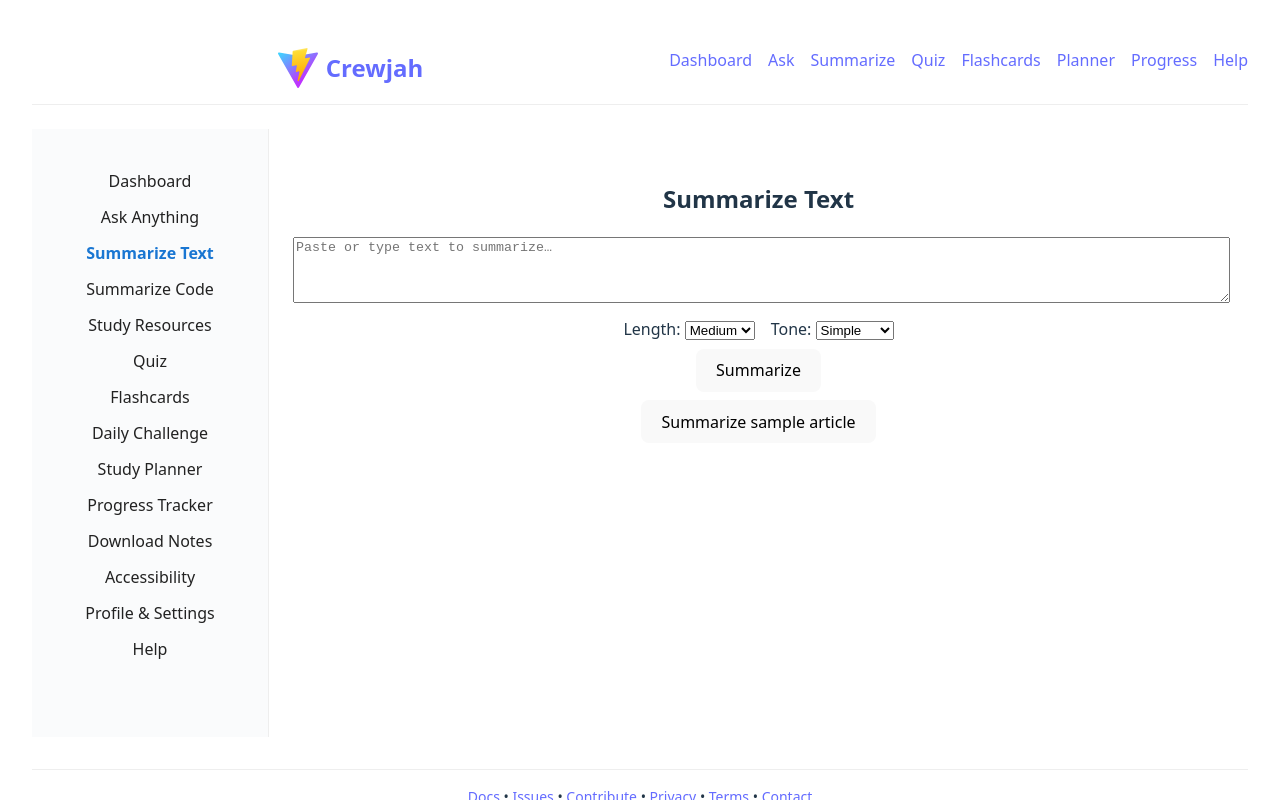
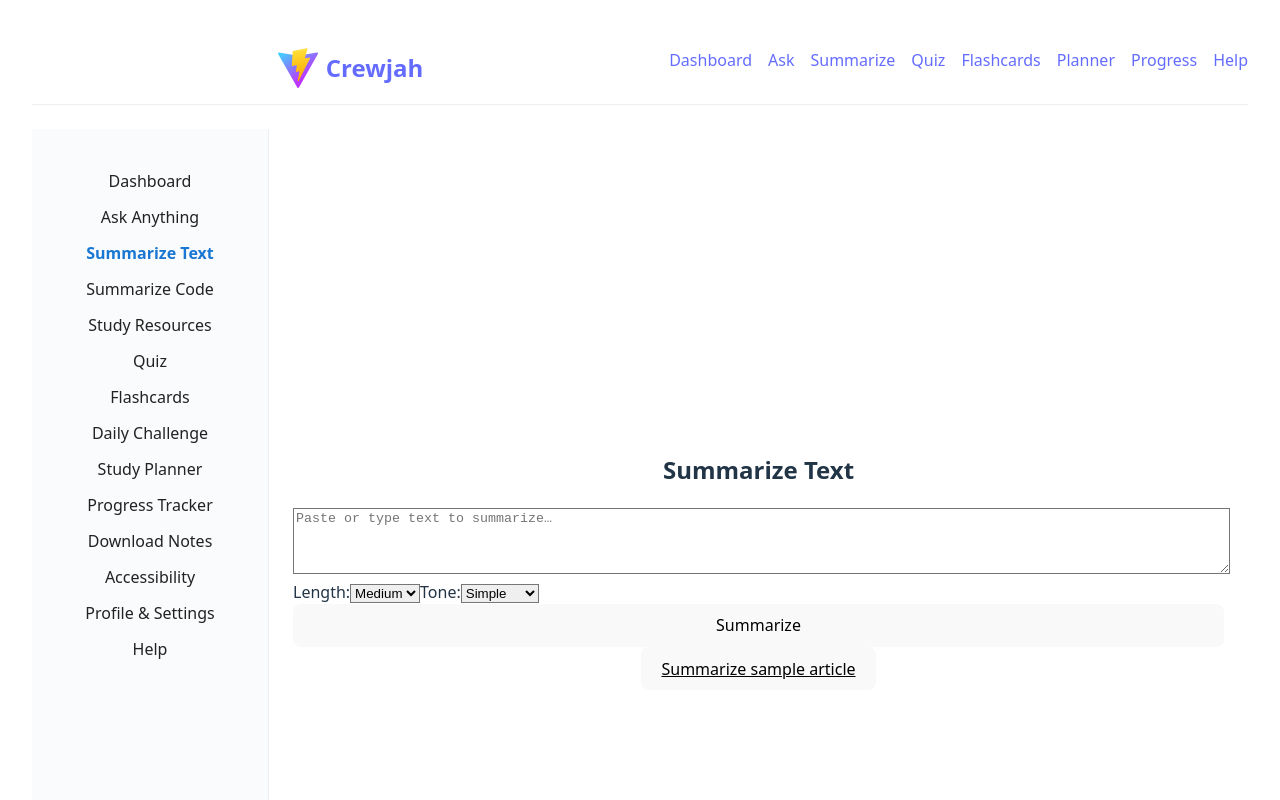
Before and after one commit to Crewjah/Crewjah, a React (Vite) app in the folder client/: page /summarize-text in a window 1280 px wide. Shown: the top 800 px of the page. Built offline with nearby package versions, Linux system fonts and the light colour scheme.

Commit message:
Update SummarizeText.jsx: summarize text redesign

```diff
--- a/client/src/pages/SummarizeText.jsx
+++ b/client/src/pages/SummarizeText.jsx
@@ -1,4 +1,5 @@
 import { useState } from 'react';
+
 
 const SummarizeText = () => {
   const [text, setText] = useState('');
@@ -13,8 +14,9 @@ const SummarizeText = () => {
     setError('');
     setSummary('');
     try {
+      // Replace with real API call
       setTimeout(() => {
-        setSummary(`(Summary placeholder) [${length}, ${tone}]\n${text.slice(0, 80)}...`);
+        setSummary(`Summary (${length}, ${tone}):\n• Key point 1\n• Key point 2\nHighlights: Focus on main ideas.\nAction items: Review and practice.`);
         setLoading(false);
       }, 1000);
     } catch {
@@ -23,28 +25,32 @@ const SummarizeText = () => {
     }
   };
   return (
-    <div>
-      <h2>Summarize Text</h2>
-      <form onSubmit={handleSubmit}>
-        <textarea value={text} onChange={e => setText(e.target.value)} placeholder="Paste or type text to summarize…" required rows={4} style={{width:'100%'}} />
-        <div style={{margin:'8px 0'}}>
-          <label>Length: </label>
-          <select value={length} onChange={e => setLength(e.target.value)}>
+    <div className="min-h-screen flex items-center justify-center bg-blue-50">
+      <div className="bg-white rounded-xl shadow-lg p-8 w-full max-w-xl">
+        <h2 className="text-2xl font-bold mb-6 text-primary">Summarize Text</h2>
+        <form onSubmit={handleSubmit} className="space-y-4">
+          <textarea value={text} onChange={e => setText(e.target.value)} placeholder="Paste or type text to summarize…" required rows={4} className="w-full px-3 py-2 border rounded focus:outline-none focus:ring-2 focus:ring-primary" />
+          <div className="flex gap-4 items-center">
+            <label className="text-sm">Length:
+              <select value={length} onChange={e => setLength(e.target.value)} className="ml-2 px-2 py-1 border rounded">
                 <option value="short">Short</option>
                 <option value="medium">Medium</option>
                 <option value="long">Long</option>
               </select>
-          <label style={{marginLeft:16}}>Tone: </label>
-          <select value={tone} onChange={e => setTone(e.target.value)}>
+            </label>
+            <label className="text-sm">Tone:
+              <select value={tone} onChange={e => setTone(e.target.value)} className="ml-2 px-2 py-1 border rounded">
                 <option value="simple">Simple</option>
                 <option value="technical">Technical</option>
               </select>
+            </label>
           </div>
-        <button type="submit" disabled={loading}>{loading ? 'Summarizing…' : 'Summarize'}</button>
+          <button type="submit" className="w-full py-2 bg-primary text-white font-bold rounded hover:bg-primaryHover transition">{loading ? 'Summarizing…' : 'Summarize'}</button>
         </form>
-      {summary && <div style={{marginTop:16, background:'#f6f6f6', padding:12}}>{summary}</div>}
-      {error && <div style={{color:'red'}}>{error}</div>}
-      {!summary && !loading && <button style={{marginTop:8}} onClick={()=>setText('Sample article text for summarization.')}>Summarize sample article</button>}
+        {summary && <div className="bg-blue-50 rounded-lg p-6 mt-4 whitespace-pre-line">{summary}</div>}
+        {error && <div className="mt-4 text-red-600 text-sm">{error}</div>}
+        {!summary && !loading && <button className="mt-4 text-primary underline" onClick={()=>setText('Sample article text for summarization.')}>Summarize sample article</button>}
+      </div>
     </div>
   );
 };
```
Lines whose indentation alone changed are shown as unchanged.
